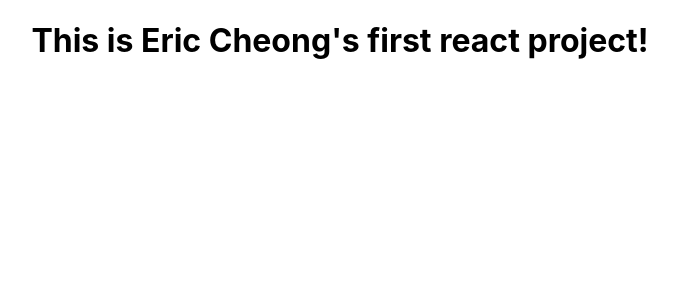
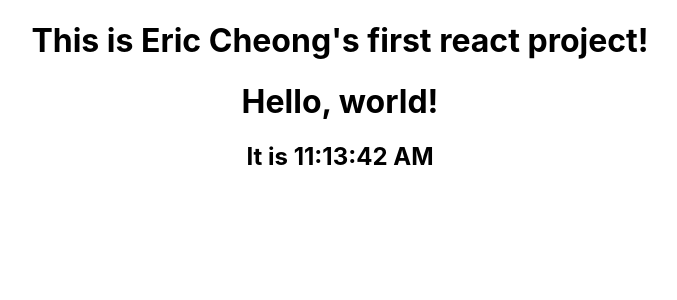
Before and after one commit to 25Ericcheong/weather-app, a React (Create React App) app: page / in a window 1280 px wide. Shown: the top 300 px of the page, without its empty margins (300-977 px from the left). Built offline with nearby package versions, Linux system fonts and the light colour scheme.

Commit message:
ticking time which renders every second

```diff
--- /dev/null
+++ b/src/Time.js
@@ -0,0 +1,14 @@
+import "./App.css";
+
+function Time() {
+  const element = (
+    <div>
+      <h1>Hello, world!</h1>
+      <h2>It is {new Date().toLocaleTimeString()}</h2>
+    </div>
+  );
+
+  return <div className="App">{element}</div>;
+}
+
+export default Time;
--- a/src/index.js
+++ b/src/index.js
@@ -1,11 +1,15 @@
-import React from 'react';
-import ReactDOM from 'react-dom';
-import './index.css';
-import App from './App';
+import React from "react";
+import ReactDOM from "react-dom";
+import "./index.css";
+import App from "./App";
+import Time from "./Time.js";
 
-ReactDOM.render(
-  <React.StrictMode>
-    <App />
-  </React.StrictMode>,
-  document.getElementById('root')
-);
+setInterval(() => {
+  ReactDOM.render(
+    <React.StrictMode>
+      <App />
+      <Time />
+    </React.StrictMode>,
+    document.getElementById("root")
+  );
+}, 1000);
```
